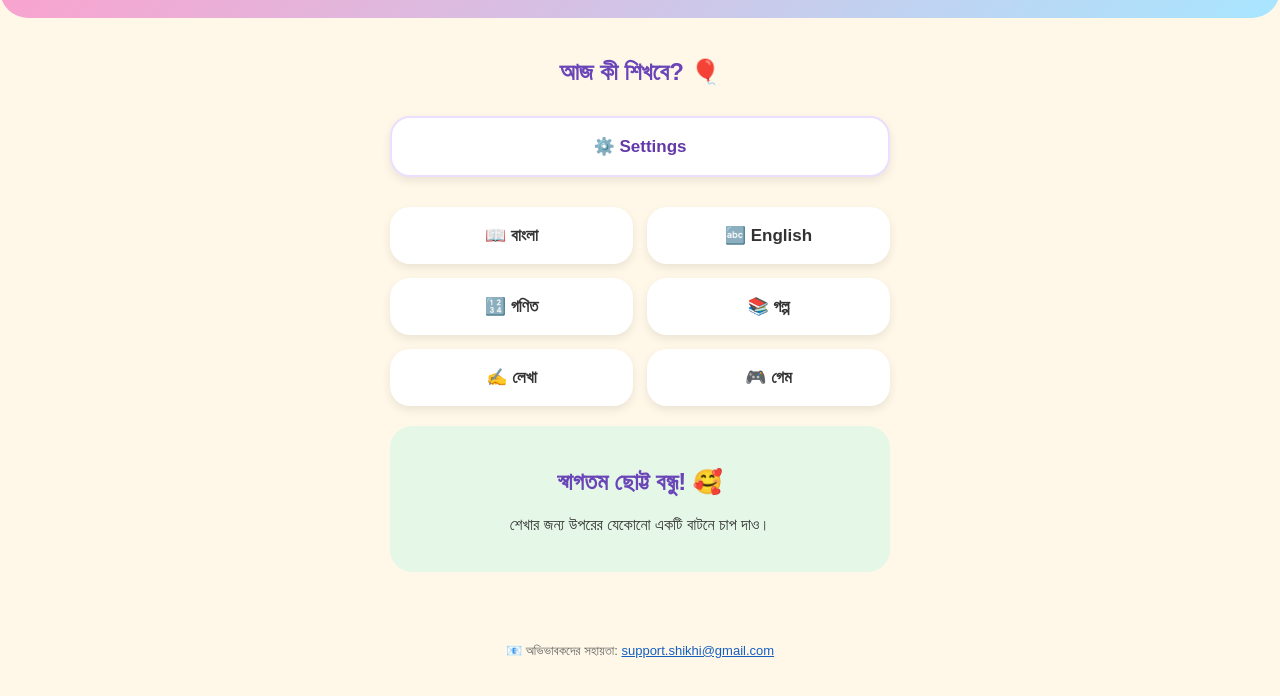
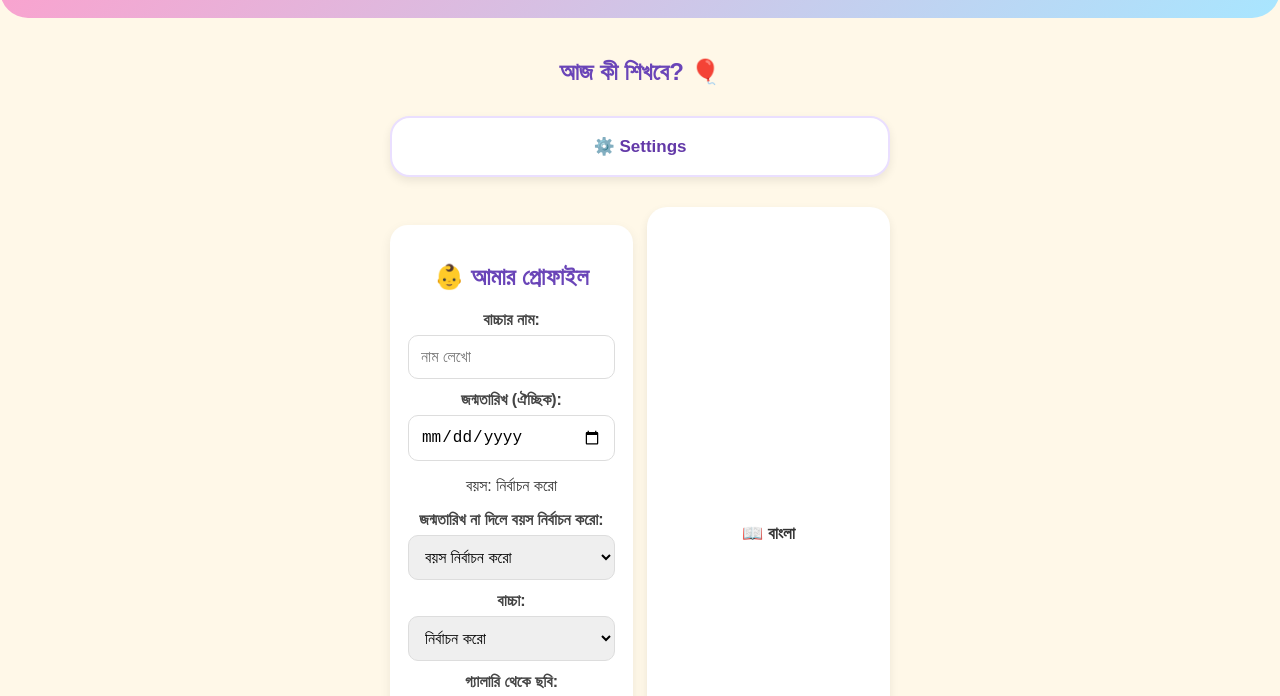
Before and after one commit to ama742123/shikhi_kids, a website: page index.html in a window 1280 px wide. Shown: the part 104-800 px from the top of the page. Drawn offline with Linux system fonts and the light colour scheme.

Commit message:
Update index.html

```diff
--- a/index.html
+++ b/index.html
@@ -23,6 +23,46 @@
     </div>
 
     <section class="subjects" id="subjects">
+      <section id="child-profile">
+  <h2>👶 আমার প্রোফাইল</h2>
+
+  <label>বাচ্চার নাম:</label>
+  <input id="childName" type="text" placeholder="নাম লেখো">
+
+  <label>জন্মতারিখ (ঐচ্ছিক):</label>
+  <input id="childDob" type="date" onchange="calculateChildAge()">
+
+  <p id="childAge">বয়স: নির্বাচন করো</p>
+
+  <label>জন্মতারিখ না দিলে বয়স নির্বাচন করো:</label>
+  <select id="childAgeSelect">
+    <option value="">বয়স নির্বাচন করো</option>
+    <option value="3">৩ বছর</option>
+    <option value="4">৪ বছর</option>
+    <option value="5">৫ বছর</option>
+    <option value="6">৬ বছর</option>
+    <option value="7">৭ বছর</option>
+    <option value="8">৮ বছর</option>
+  </select>
+
+  <label>বাচ্চা:</label>
+  <select id="childGender">
+    <option value="">নির্বাচন করো</option>
+    <option value="ছেলে">ছেলে</option>
+    <option value="মেয়ে">মেয়ে</option>
+  </select>
+
+  <label>গ্যালারি থেকে ছবি:</label>
+  <input id="childPhoto" type="file" accept="image/*"
+    onchange="previewChildPhoto(event)">
+
+  <img id="childPhotoPreview" alt="বাচ্চার ছবি"
+    style="display:none;width:100px;height:100px;object-fit:cover;border-radius:50%;">
+
+  <button onclick="saveChildProfile()">💾 তথ্য সংরক্ষণ করো</button>
+
+  <div id="savedChildProfile"></div>
+      </section>
       <button onclick="showLesson('bangla')">📖 বাংলা</button>
       <button onclick="showLesson('english')">🔤 English</button>
       <button onclick="showLesson('math')">🔢 গণিত</button>
```
